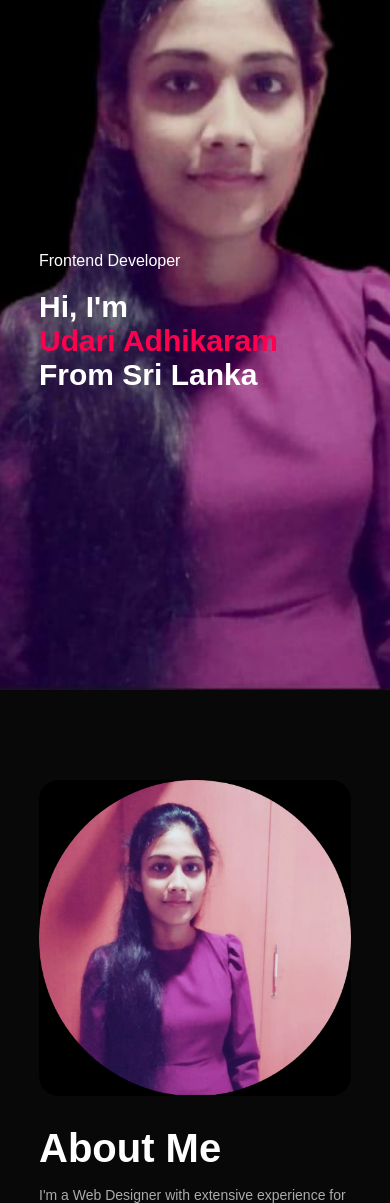
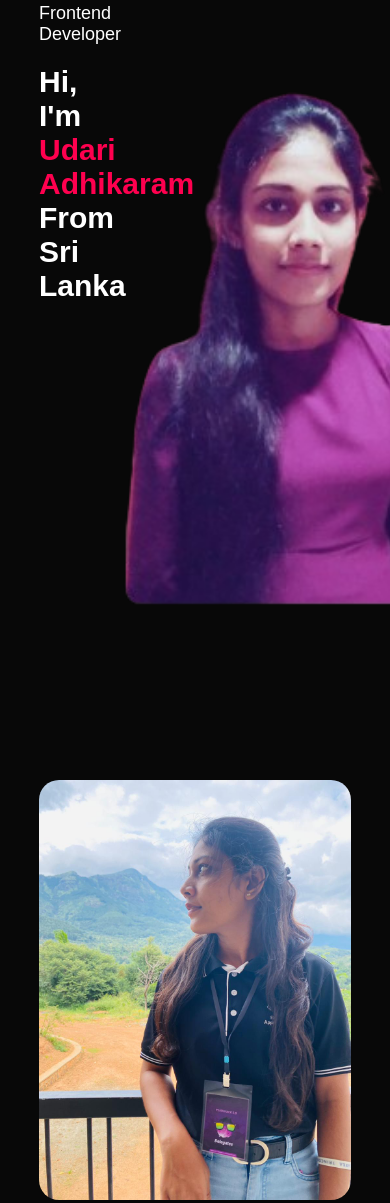
Before and after one commit to UdariAdhikaram/portfolio, a plain HTML site: page index.html in a window 390 px wide. Shown: the part 154-1357 px from the top of the page. Drawn offline with Linux system fonts and the light colour scheme.

Commit message:
initial commit

```diff
--- a/index.html
+++ b/index.html
@@ -36,7 +36,7 @@
         <div class="container">
             <div class="row">
              <div class="about-col-1">
-                <img src="images/about2.png">
+                <img src="images/prifile.jpg">
              </div>
              <div class="about-col-2">
                 <h1 class="sub-title">About Me</h1>
@@ -45,6 +45,7 @@
                     <br>experience is to create and Frontend design, website design, UI/UX design and many more...</p>
 
                     <div class="tab-titles">
+
                         <p class="tab-links active-link" onclick="opentab('skills')">Skills</p>
                         <p class="tab-links" onclick="opentab('experience')">Experience</p>
                         <p class="tab-links" onclick="opentab('education')">Education</p>
--- a/style.css
+++ b/style.css
@@ -86,7 +86,7 @@ nav ul li a:hover::after{
     border-radius: 20px;
     position: 0;
 }
-.about-col-2{
+.skill1{
     flex-basis: 60%;
 }
 .sub-title{
@@ -329,11 +329,11 @@ nav .fa-solid{
 
 @media only screen and (max-width: 600px){
     #header{
-        background-image: url(images/WhatsApp\ Image\ 2024-04-02\ at\ 12.20.13_7636fae4.jpg);
+        background-image: url(images/newprofile.png);
     }
     .header-text{
-        margin-top: 100%;
-        font-size: 16px;
+        margin-right: 100%;
+        font-size: 18px;
     }
     .header-text h1{
         font-size: 30px;
```
Also changed, not shown: images/newprofile.png (added).
